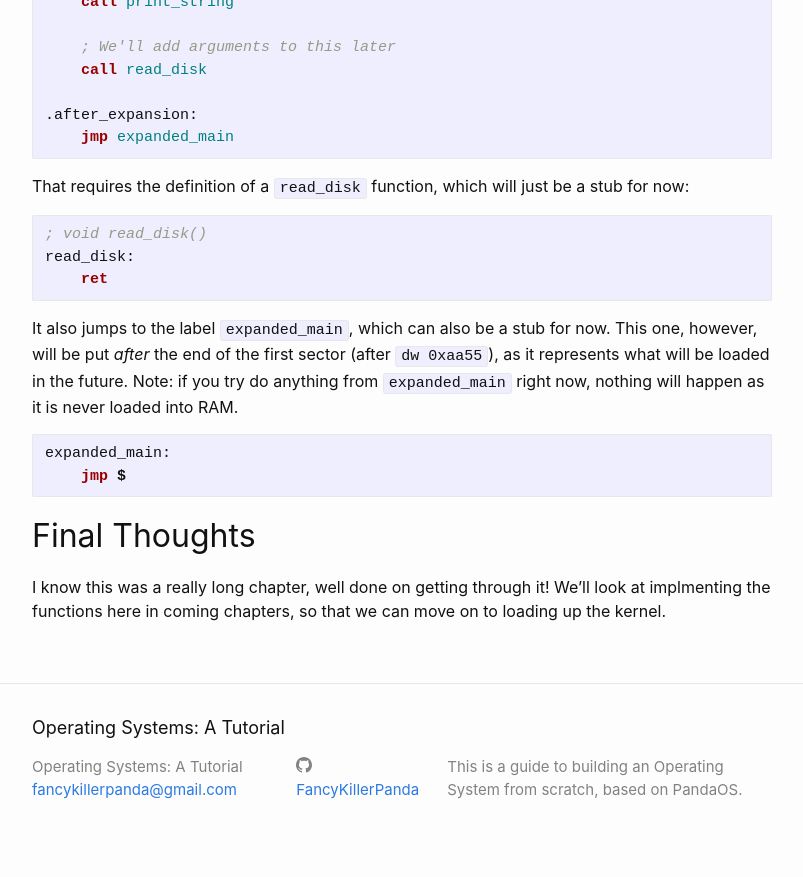
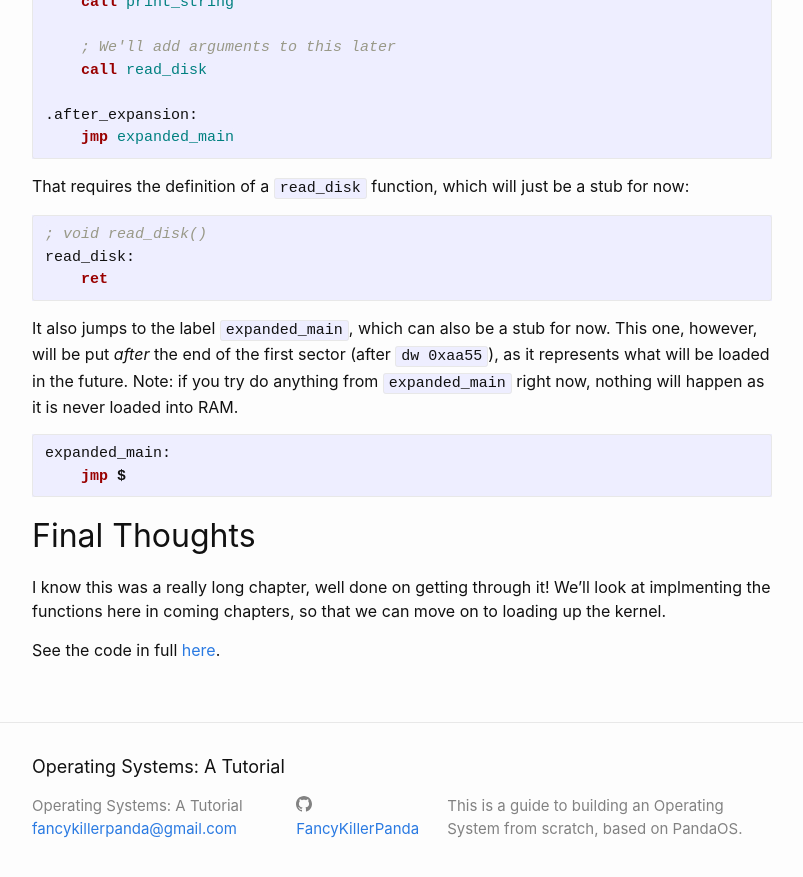
Before and after one commit to FancyKillerPanda/OS-Tutorial, a Jekyll site: the page built from docs/fkp_collections/_02_bootloader/06 - Expanding Bootloader: Skeleton.md, in a window 1280 px wide and 900 px high, scrolled down 4444 px. Shown: the top 877 px of the window, without its empty margins (238-1041 px from the left). Built offline with Jekyll 4.4.1, drawn with Linux system fonts in a browser that asks for light colours.

Commit message:
Web: Added reference to code.

```diff
--- a/docs/fkp_collections/_02_bootloader/06 - Expanding Bootloader: Skeleton.md
+++ b/docs/fkp_collections/_02_bootloader/06 - Expanding Bootloader: Skeleton.md
@@ -167,3 +167,5 @@
 
 ## Final Thoughts
 I know this was a really long chapter, well done on getting through it! We'll look at implmenting the functions here in coming chapters, so that we can move on to loading up the kernel.
+
+See the code in full [here](https://github.com/FancyKillerPanda/OS-Tutorial/tree/dcc3b20c0da7a7a590b2db15c8e5bfab595eafe8).
```
